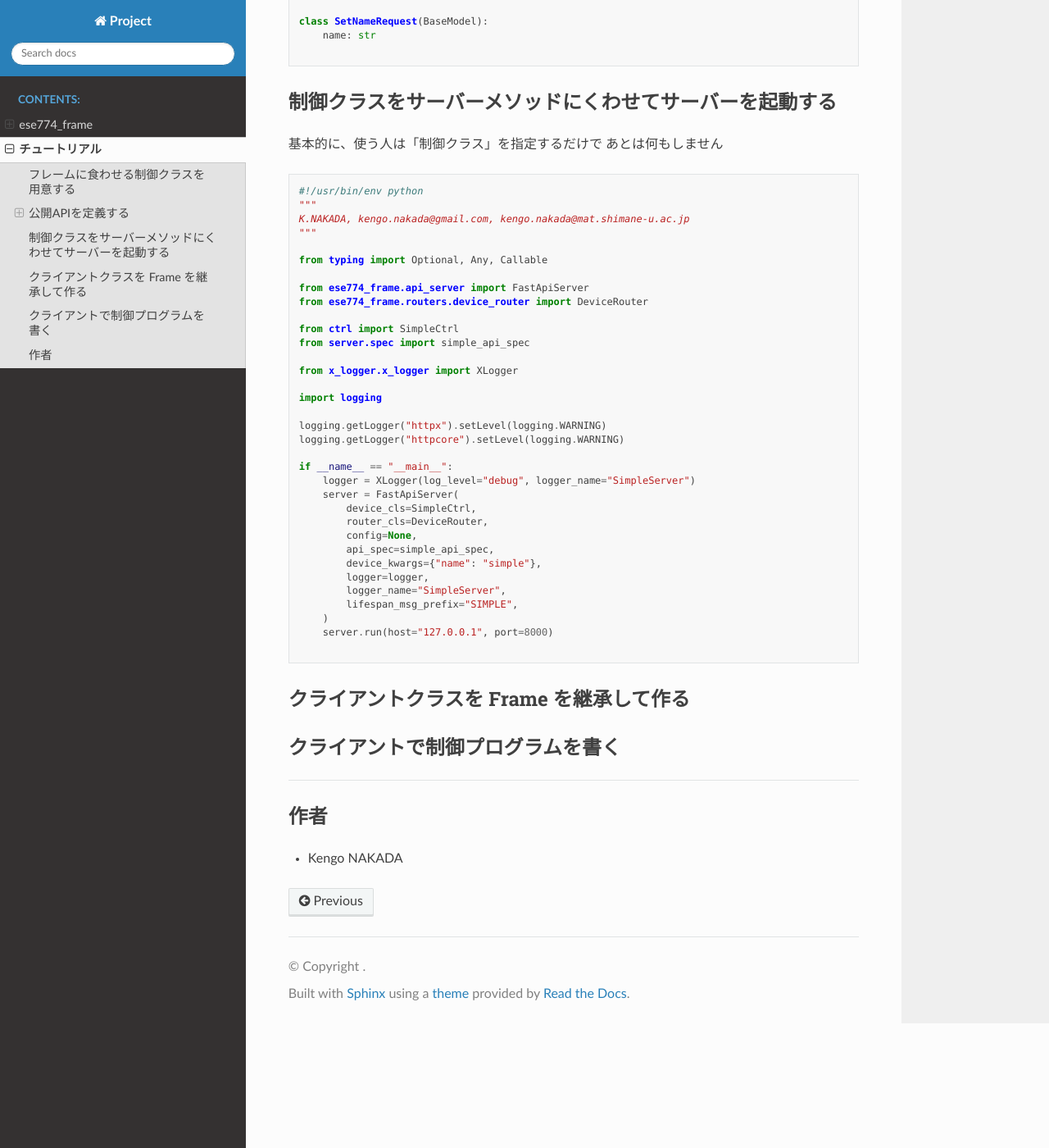
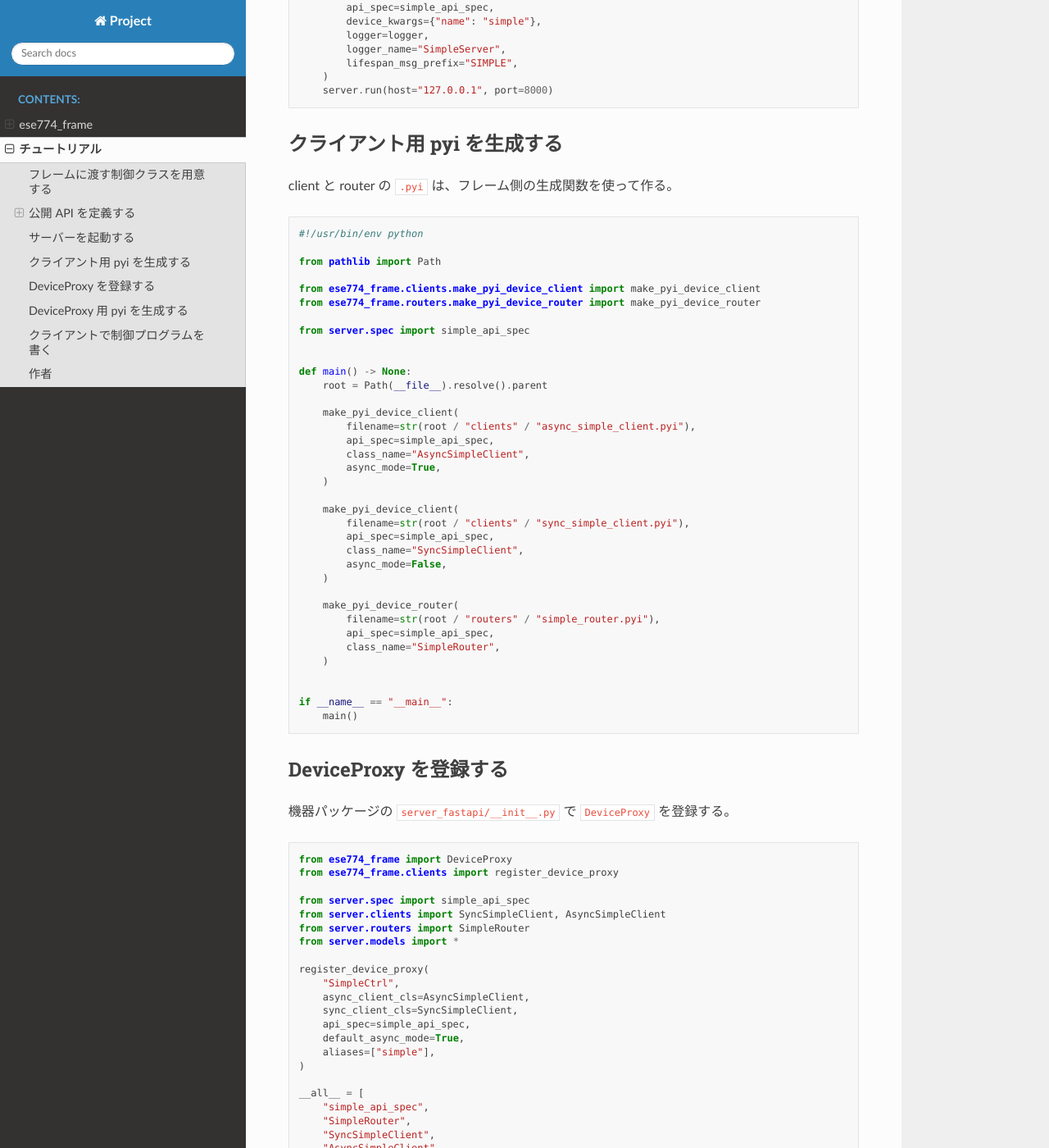
Before and after one commit to ohara-lab-su/ese774_frame, a Sphinx documentation site: the page built from docs/tutorials/ese774_intro.md, in a window 1280 px wide and 1400 px high, scrolled down 4805 px. Shown: the whole window at 82% size. Built offline with Sphinx 7.4.7 and the Read the Docs theme 3.1.0, drawn with Linux system fonts in a browser that asks for light colours; some of the changed text lies outside the part shown.

Commit message:
Add `make_pyi_device_proxy` utility for `.pyi` auto-generation, centralizing `DeviceProxy` overload creation. Update version to `0.4.24` and changelog.

````diff
--- a/docs/tutorials/ese774_intro.md
+++ b/docs/tutorials/ese774_intro.md
@@ -1,8 +1,8 @@
 # チュートリアル
 
-このセクションでは ese774_frame の使い方を段階的に説明します。
+このセクションでは `ese774_frame` の使い方を段階的に説明する。
 
-## フレームに食わせる制御クラスを用意する
+## フレームに渡す制御クラスを用意する
 
 ```python
 #!/usr/bin/env python
@@ -10,41 +10,29 @@ from typing import Any, Dict, List, Optional, Tuple
 
 
 class SimpleCtrl:
-    """
-    フレームワークテスト用の最小 Ctrl
-    - 引数/戻り値パターンの検証用
-    """
+    """フレームワークテスト用の最小 Ctrl。"""
 
     def __init__(self, name: str = "simple", logger: Optional[Any] = None):
         self._name = name
         self._counter = 0
         self._logger = logger
 
-    # property (属性)
     @property
     def name(self) -> str:
         return self._name
 
-    # 戻り値: str
     def ping(self) -> str:
         return "pong"
 
-    # 引数2つ -> int
     def add(self, a: int, b: int) -> int:
         return a + b
 
-    # 引数1つ -> str
     def echo(self, msg: str) -> str:
         return msg
 
-    # list -> float
-    def sum_list(
-        self,
-        values: List[float],
-    ) -> float:
+    def sum_list(self, values: List[float]) -> float:
         return float(sum(values))
 
-    # kwargs混在 -> dict
     def mix(
         self,
         a: int,
@@ -56,53 +44,33 @@ class SimpleCtrl:
         val = (a + b) * scale
         return {"value": val, "tag": tag}
 
-    # tuple 戻り
-    def make_tuple(
-        self,
-        a: int,
-        b: str,
-    ) -> Tuple[int, str]:
+    def make_tuple(self, a: int, b: str) -> Tuple[int, str]:
         return (a, b)
 
-    # dict 戻り
     def make_dict(self, key: str, value: Any) -> Dict[str, Any]:
         return {key: value}
 
-    # Optional -> Optional
-    def maybe(
-        self,
-        x: Optional[int] = None,
-    ) -> Optional[int]:
+    def maybe(self, x: Optional[int] = None) -> Optional[int]:
         return x
 
-    # None 戻り
-    def set_name(
-        self,
-        name: str,
-    ) -> None:
+    def set_name(self, name: str) -> None:
         self._name = name
 
-    # 状態取得
     def get_state(self) -> Dict[str, Any]:
         self._counter += 1
         return {"name": self._name, "counter": self._counter}
 
-    # 一般形の引数 (*args, **kwargs)
-    def general(
-        self,
-        *args: Any,
-        **kwargs: Any,
-    ) -> Dict[str, Any]:
+    def general(self, *args: Any, **kwargs: Any) -> Dict[str, Any]:
         return {"args": list(args), "kwargs": dict(kwargs)}
-
 ```
 
-## 公開APIを定義する
-pydantec として SPEC と model の二つを用意します
+## 公開 API を定義する
+
+Pydantic request model と `ApiSpec` を用意する。
 
 ### spec
-関数名や動作などを定義するリストを作ります。
-この定義は OpenAPI として公開ます。
+
+`ApiSpec` は、関数名、object 名、request model、HTTP method、OpenAPI 用の説明を定義する。
 
 ```python
 #!/usr/bin/env python
@@ -119,7 +87,6 @@ from server.models import (
     SetNameRequest,
 )
 
-# response_model は None（pydanticはI/F定義のみ。戻り値は純粋Pythonを透過）
 simple_api_spec = [
     ApiSpec(
         name="ping",
@@ -221,15 +188,15 @@ simple_api_spec = [
         description="property access",
     ),
 ]
-
 ```
 
-### mode
-定義で用いている引数や戻り値の形を定義したクラスです。
+### model
+
+API の引数を Pydantic model として定義する。
 
 ```python
 #!/usr/bin/env python
-from typing import List, Optional, Any
+from typing import Any, List, Optional
 from pydantic import BaseModel
 
 
@@ -269,33 +236,27 @@ class MaybeRequest(BaseModel):
 
 class SetNameRequest(BaseModel):
     name: str
-
 ```
 
-## 制御クラスをサーバーメソッドにくわせてサーバーを起動する
-基本的に、使う人は「制御クラス」を指定するだけで
-あとは何もしません
+## サーバーを起動する
+
+制御クラス、router、`ApiSpec` を `FastApiServer` に渡して起動する。
 
 ```python
 #!/usr/bin/env python
-"""
-K.NAKADA, kengo.nakada@gmail.com, kengo.nakada@mat.shimane-u.ac.jp
-"""
-
-from typing import Optional, Any, Callable
 
 from ese774_frame.api_server import FastApiServer
 from ese774_frame.routers.device_router import DeviceRouter
 
 from ctrl import SimpleCtrl
 from server.spec import simple_api_spec
-
 from x_logger.x_logger import XLogger
 
 import logging
 
 logging.getLogger("httpx").setLevel(logging.WARNING)
 logging.getLogger("httpcore").setLevel(logging.WARNING)
+
 
 if __name__ == "__main__":
     logger = XLogger(log_level="debug", logger_name="SimpleServer")
@@ -310,12 +271,142 @@ if __name__ == "__main__":
         lifespan_msg_prefix="SIMPLE",
     )
     server.run(host="127.0.0.1", port=8000)
+```
 
+## クライアント用 pyi を生成する
+
+client と router の `.pyi` は、フレーム側の生成関数を使って作る。
+
+```python
+#!/usr/bin/env python
+
+from pathlib import Path
+
+from ese774_frame.clients.make_pyi_device_client import make_pyi_device_client
+from ese774_frame.routers.make_pyi_device_router import make_pyi_device_router
+
+from server.spec import simple_api_spec
+
+
+def main() -> None:
+    root = Path(__file__).resolve().parent
+
+    make_pyi_device_client(
+        filename=str(root / "clients" / "async_simple_client.pyi"),
+        api_spec=simple_api_spec,
+        class_name="AsyncSimpleClient",
+        async_mode=True,
+    )
+
+    make_pyi_device_client(
+        filename=str(root / "clients" / "sync_simple_client.pyi"),
+        api_spec=simple_api_spec,
+        class_name="SyncSimpleClient",
+        async_mode=False,
+    )
+
+    make_pyi_device_router(
+        filename=str(root / "routers" / "simple_router.pyi"),
+        api_spec=simple_api_spec,
+        class_name="SimpleRouter",
+    )
+
+
+if __name__ == "__main__":
+    main()
 ```
-## クライアントクラスを Frame を継承して作る
+
+## DeviceProxy を登録する
+
+機器パッケージの `server_fastapi/__init__.py` で `DeviceProxy` を登録する。
+
+```python
+from ese774_frame import DeviceProxy
+from ese774_frame.clients import register_device_proxy
+
+from server.spec import simple_api_spec
+from server.clients import SyncSimpleClient, AsyncSimpleClient
+from server.routers import SimpleRouter
+from server.models import *
+
+register_device_proxy(
+    "SimpleCtrl",
+    async_client_cls=AsyncSimpleClient,
+    sync_client_cls=SyncSimpleClient,
+    api_spec=simple_api_spec,
+    default_async_mode=True,
+    aliases=["simple"],
+)
+
+__all__ = [
+    "simple_api_spec",
+    "SimpleRouter",
+    "SyncSimpleClient",
+    "AsyncSimpleClient",
+    "DeviceProxy",
+]
+```
+
+`DeviceProxy` は `ese774_frame.DeviceProxy` を re-export するだけにする。デバイス固有の wrapper は作らない。
+
+## DeviceProxy 用 pyi を生成する
+
+`DeviceProxy()` は実行時 registry で client class を引くため、IDE は戻り型を推論できない。補完を効かせる場合は、機器パッケージ側の `server_fastapi/__init__.pyi` を生成する。
+
+```python
+from ese774_frame.clients.make_pyi_device_proxy import make_pyi_device_proxy
+
+make_pyi_device_proxy(
+    filename=str(root / "__init__.pyi"),
+    import_lines=[
+        "from server.spec import simple_api_spec",
+        "from server.routers import SimpleRouter",
+        "from server.clients import SyncSimpleClient",
+        "from server.clients import AsyncSimpleClient",
+    ],
+    device_class="SimpleCtrl",
+    aliases=["simple"],
+    sync_client_class_name="SyncSimpleClient",
+    async_client_class_name="AsyncSimpleClient",
+    all_names=[
+        "simple_api_spec",
+        "SimpleRouter",
+        "SyncSimpleClient",
+        "AsyncSimpleClient",
+        "DeviceProxy",
+    ],
+)
+```
+
+生成された `.pyi` により、以下の利用形で補完が効く。
+
+```python
+from server import DeviceProxy
+
+client = DeviceProxy(
+    "SimpleCtrl",
+    async_mode=False,
+)
+
+client.ping()
+client.add(1, 2)
+```
 
 ## クライアントで制御プログラムを書く
 
----
+```python
+from server import DeviceProxy
+
+client = DeviceProxy(
+    "SimpleCtrl",
+    async_mode=False,
+)
+
+print(client.ping())
+print(client.add(1, 2))
+print(client.get_state())
+```
+
 ## 作者
+
 - Kengo NAKADA
--- a/pyproject.toml
+++ b/pyproject.toml
@@ -5,7 +5,7 @@ build-backend = "setuptools.build_meta"
 [project]
 name = "ese774_frame"
 
-version = "0.4.23"
+version = "0.4.24"
 
 description = "Ese774 Frame (FastAPI Frame)"
 authors = [
````
Also changed, not shown: CHANGELOG.md (+22 -0 lines), README.md (+164 -93 lines), docs/index.md (+53 -28 lines), 1 other file.
